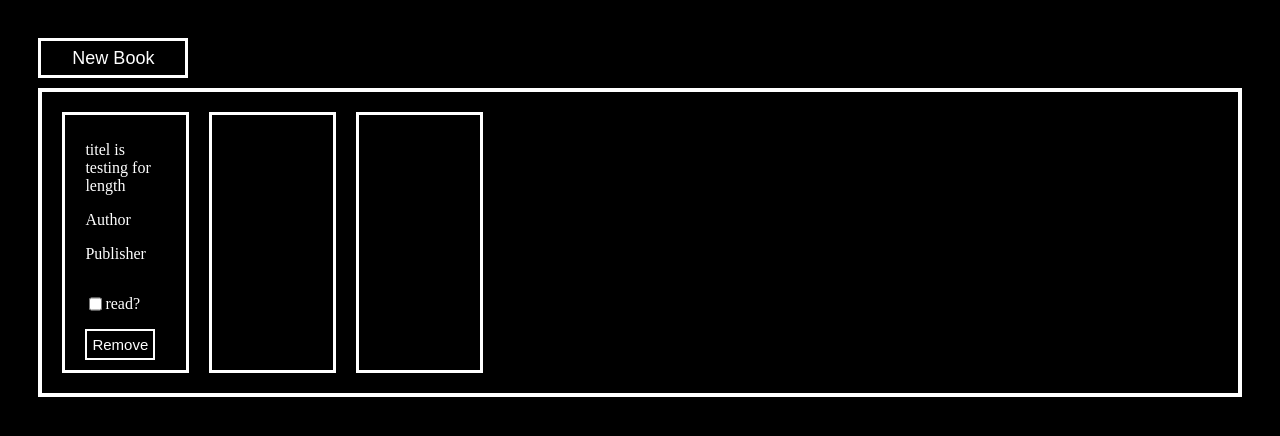
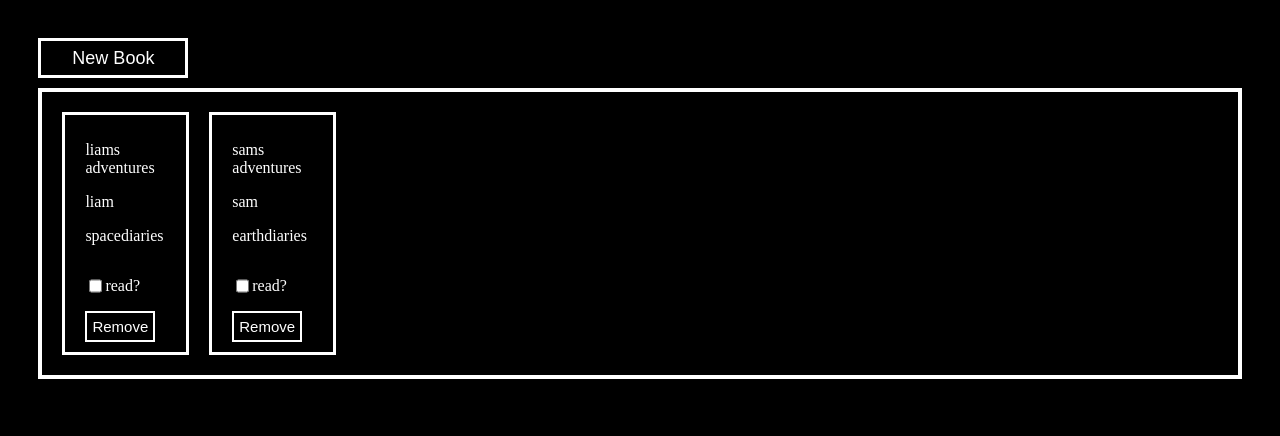
Before and after one commit to caduregel/odin-library, a plain HTML site: page index.html in a window 1280 px wide. Drawn offline with Linux system fonts and the light colour scheme.

Commit message:
Finished logic for displaying books

```diff
--- a/index.html
+++ b/index.html
@@ -12,16 +12,7 @@
 <body>
     <button>New Book</button>
     <div class="library-container">
-        <div class="book">
-            <p>titel is testing for length</p>
-            <p>Author</p>
-            <p>Publisher</p>
-            <div style="display: flex; flex-direction: row">
-                <input type="checkbox" name="read" value="read">
-                <p>read?</p>
-            </div>
-            <button>Remove</button>
-        </div>
+
     </div>
 </body>
 
--- a/script.js
+++ b/script.js
@@ -18,7 +18,9 @@ let book2 = new Book('sams adventures', 'sam', 'earthdiaries')
 addBookToLibrary(book1)
 addBookToLibrary(book2)
 
-let books = myLibrary.map(function(book) {
+
+//Displaying array of books
+let books = myLibrary.map(function (book) {
     // Create a newbook with the 'book' class
     const newBook = document.createElement('div')
     newBook.classList.add('book')
@@ -26,6 +28,42 @@ let books = myLibrary.map(function(book) {
     // Adding title to the element
     let bookTitle = document.createElement('p')
     bookTitle.textContent = book.title
+
+    // Adding author to the element
+    let bookAuthor = document.createElement('p')
+    bookAuthor.textContent = book.author
+
+    // Adding publisher to the element
+    let bookPublisher = document.createElement('p')
+    bookPublisher.textContent = book.publisher
+
+    // Read button
+    let readButtonContainer = document.createElement('div')
+    readButtonContainer.style.display = 'flex'
+    readButtonContainer.style.flexDirection = 'row'
+
+    let readButton = document.createElement('input')
+    readButton.setAttribute('type', 'checkbox')
+    let readButtonText  = document.createElement('p')
+    readButtonText.textContent = 'read?'
+
+    // Appending to readbutton
+    readButtonContainer.appendChild(readButton)
+    readButtonContainer.appendChild(readButtonText)
+
+    // remove button
+    let removeButton = document.createElement('button')
+    removeButton.textContent = 'Remove'
+
+    // Appending all elements
+    newBook.appendChild(bookTitle)
+    newBook.appendChild(bookAuthor)
+    newBook.appendChild(bookPublisher)
+    newBook.appendChild(readButtonContainer)
+    newBook.appendChild(removeButton)
+
+
+
 
     return newBook
 })
```
